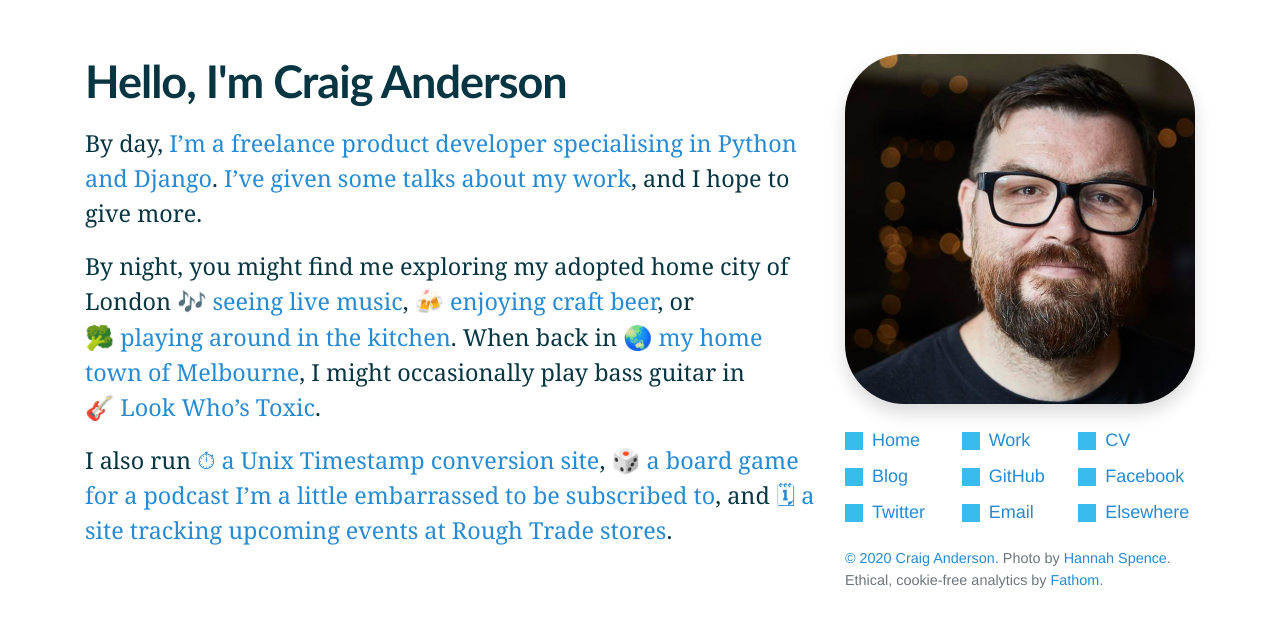
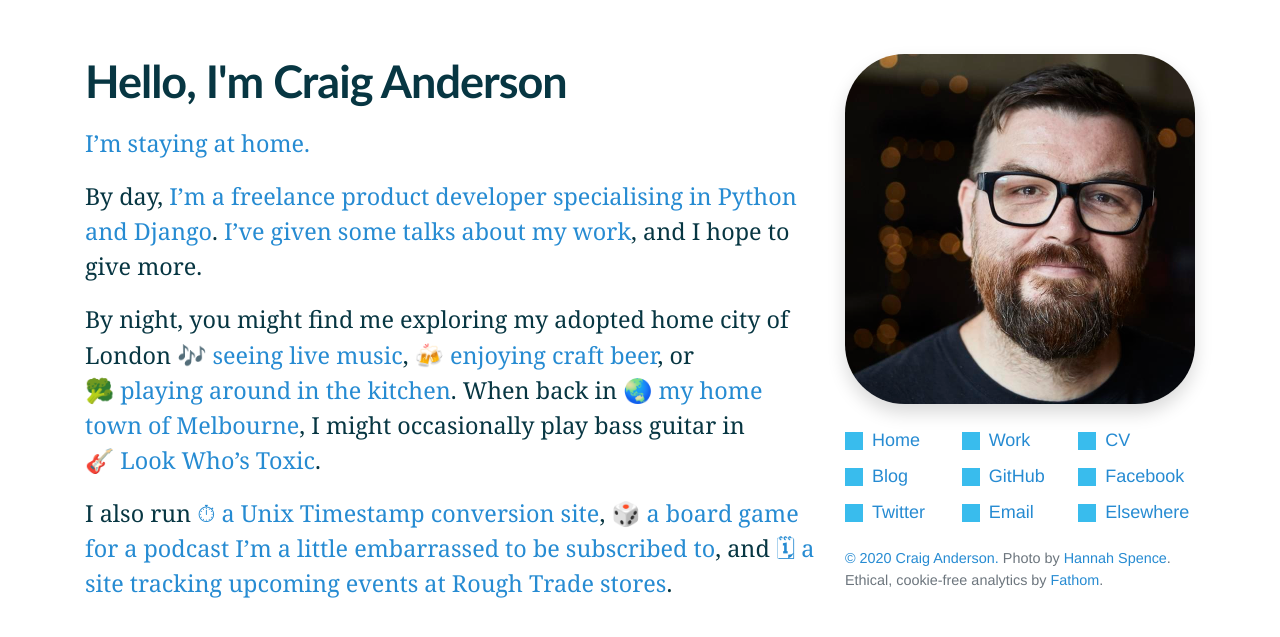
Before and after one commit to craiga/craiga.id.au, a Jekyll site: the page built from index.markdown, in a window 1280 px wide. Shown: the top 637 px of the page. Built offline with Jekyll 4.4.1, drawn with Linux system fonts in a browser that asks for light colours; our own code applies the rules of GitHub Pages for plain Markdown files; grey boxes are pictures that could not be loaded.

Commit message:
Update index.markdown

```diff
--- a/index.markdown
+++ b/index.markdown
@@ -2,6 +2,8 @@
 title: Hello, I'm Craig Anderson
 id: home
 ---
+
+[I'm staying at home.](/lockdown)
 
 By day, [I'm a freelance product developer specialising in Python and Django](/work). [I've given some talks about my work](/talks), and I hope to give more.
 
```
